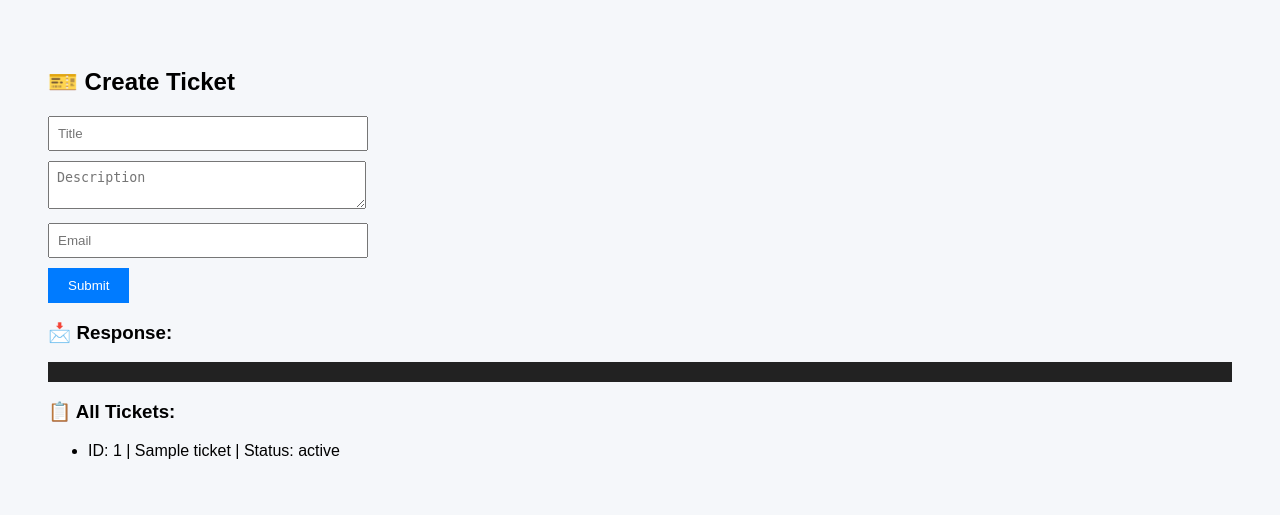
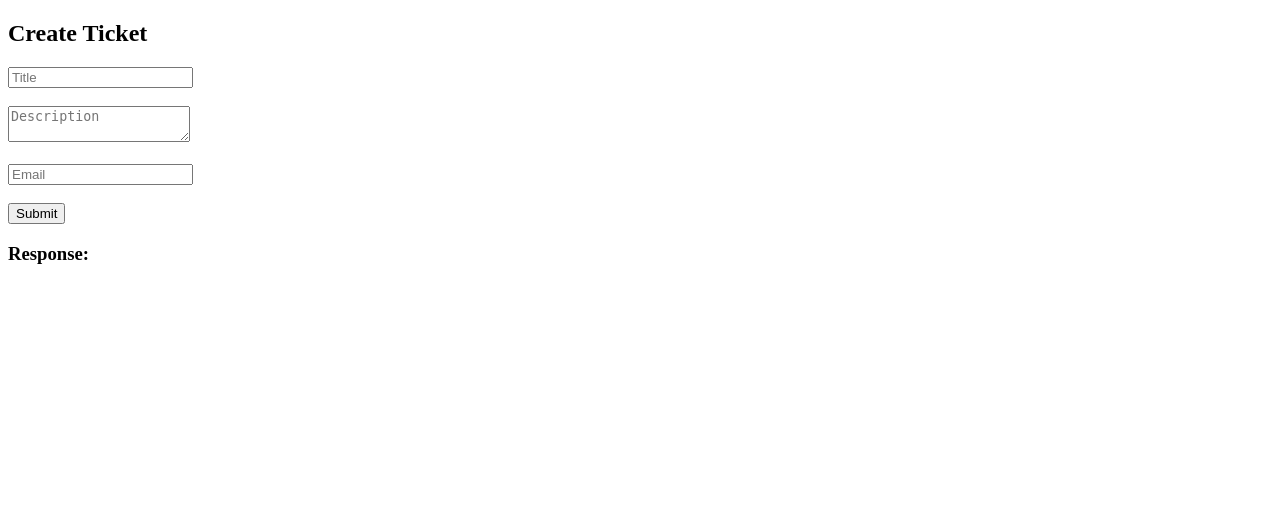
Before and after one commit to AryanSinghal143/onehub-ai, a FastAPI app: page / in a window 1280 px wide. Shown: the top 515 px of the page. Run offline with FastAPI, Linux system fonts and the light colour scheme; tables that the repository leaves empty hold one stand-in row (values such as "Sample post").

Commit message:
index.html

```diff
--- a/templates/index.html
+++ b/templates/index.html
@@ -2,65 +2,38 @@
 <html>
 <head>
     <title>AI Ticket System</title>
-    <style>
-        body { font-family: Arial; background: #f5f7fa; padding: 40px; }
-        input, textarea { width: 300px; padding: 8px; margin-bottom: 10px; }
-        button { padding: 10px 20px; background: #007bff; color: white; border: none; cursor: pointer; }
-        pre { background: #222; color: #0f0; padding: 10px; }
-    </style>
 </head>
 <body>
 
-<h2>🎫 Create Ticket</h2>
+<h2>Create Ticket</h2>
 
 <form id="form">
-    <input id="title" placeholder="Title" required><br>
-    <textarea id="desc" placeholder="Description" required></textarea><br>
-    <input id="email" placeholder="Email" required><br>
-    <button type="submit">Submit</button>
+    <input id="title" placeholder="Title"><br><br>
+    <textarea id="desc" placeholder="Description"></textarea><br><br>
+    <input id="email" placeholder="Email"><br><br>
+    <button>Submit</button>
 </form>
 
-<h3>📩 Response:</h3>
-<pre id="output"></pre>
-
-<h3>📋 All Tickets:</h3>
-<ul id="ticketList"></ul>
+<h3>Response:</h3>
+<pre id="out"></pre>
 
 <script>
-async function loadTickets() {
-    const res = await fetch("/tickets");
-    const data = await res.json();
-
-    const list = document.getElementById("ticketList");
-    list.innerHTML = "";
-
-    data.tickets.forEach(ticket => {
-        const li = document.createElement("li");
-        li.innerText = "ID: " + ticket[0] + " | " + ticket[1] + " | Status: " + ticket[5];
-        list.appendChild(li);
-    });
-}
-
-document.getElementById("form").addEventListener("submit", async (e) => {
+form.onsubmit = async (e)=>{
     e.preventDefault();
 
-    const res = await fetch("/ticket", {
-        method: "POST",
-        headers: {"Content-Type": "application/json"},
-        body: JSON.stringify({
-            title: document.getElementById("title").value,
-            description: document.getElementById("desc").value,
-            email: document.getElementById("email").value
+    let res = await fetch("/ticket",{
+        method:"POST",
+        headers:{"Content-Type":"application/json"},
+        body:JSON.stringify({
+            title:title.value,
+            description:desc.value,
+            email:email.value
         })
     });
 
-    const data = await res.json();
-    document.getElementById("output").innerText = data.response;
-
-    loadTickets();
-});
-
-loadTickets();
+    let data = await res.json();
+    out.innerText = data.response;
+}
 </script>
 
 </body>
```
